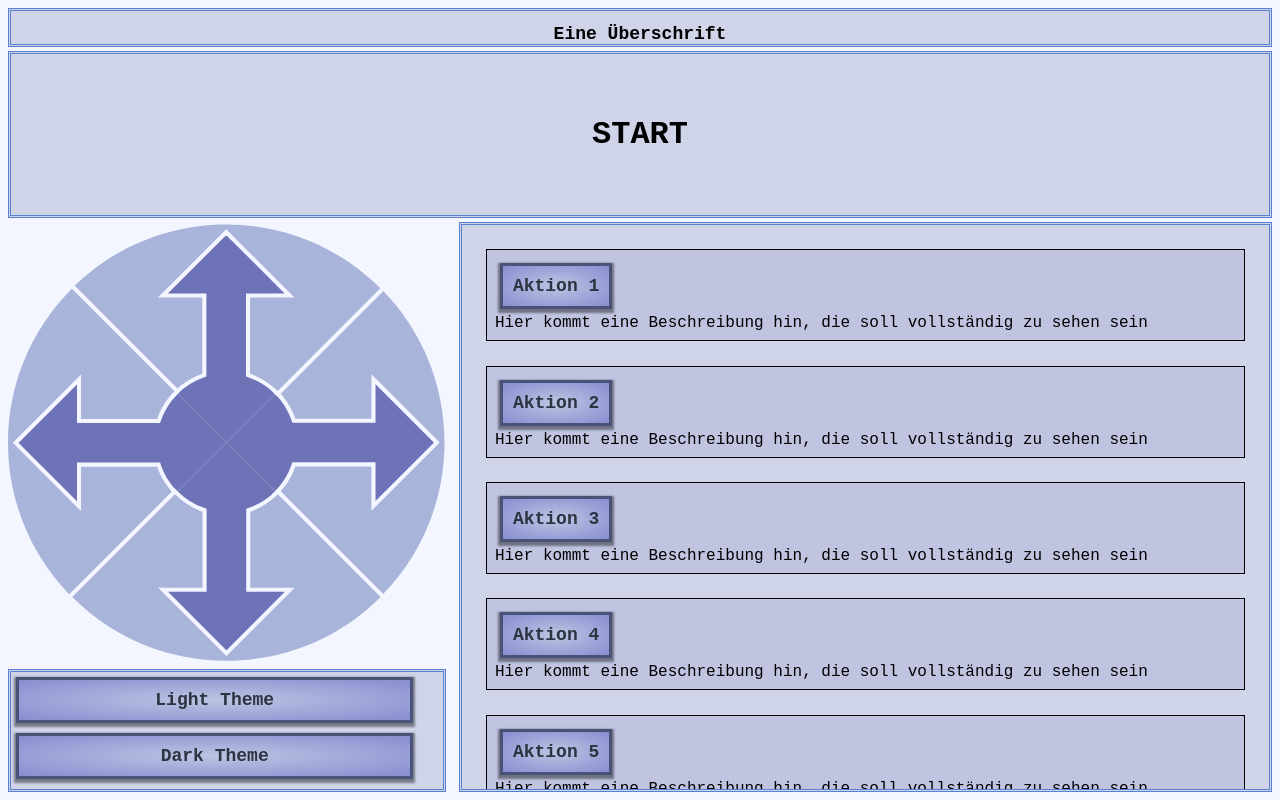
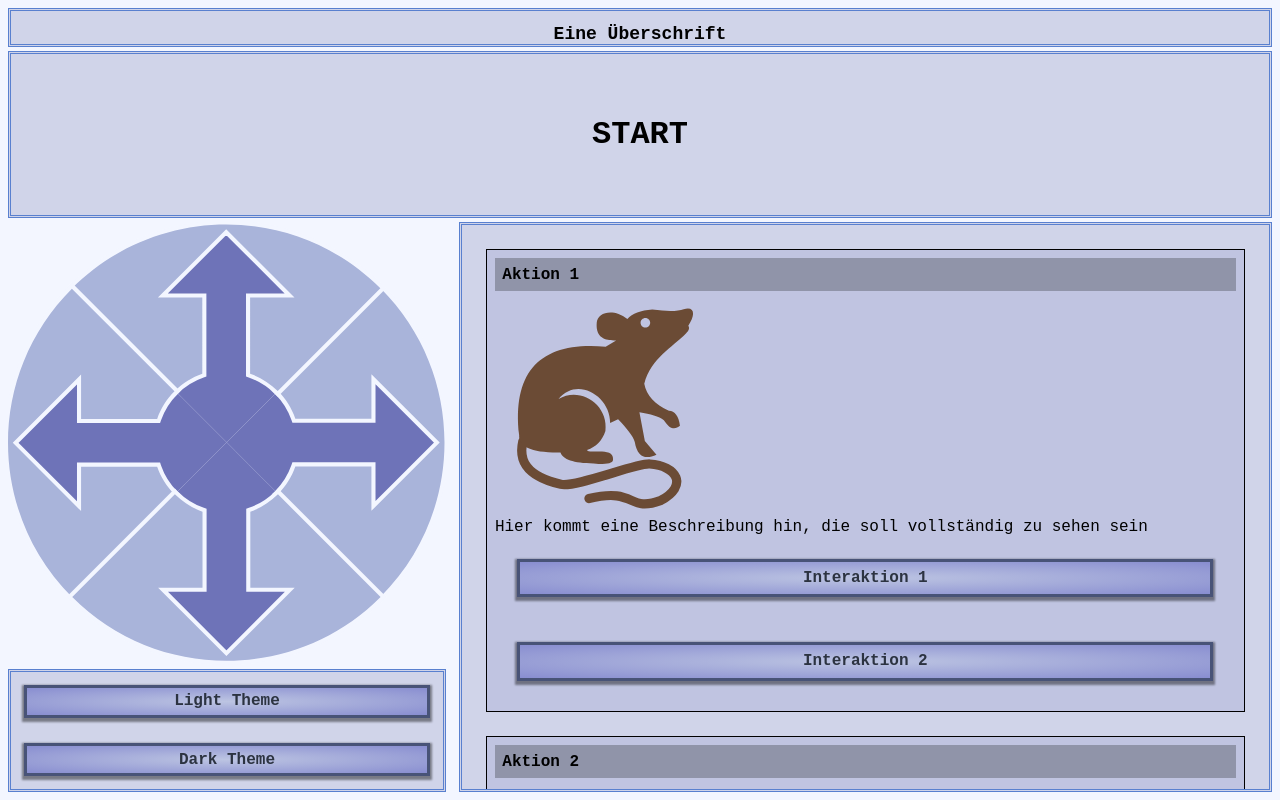
Before and after one commit to Nora404/TryHandy, an Angular app in the folder TryHandy/: page / in a window 1280 px wide. Built offline with nearby package versions, Linux system fonts and the light colour scheme.

Commit message:
aufs Handy

```diff
--- a/TryHandy/package.json
+++ b/TryHandy/package.json
@@ -21,6 +21,9 @@
     "@angular/platform-server": "^17.0.0",
     "@angular/router": "^17.0.0",
     "@angular/ssr": "^17.0.3",
+    "@capacitor/android": "^5.5.1",
+    "@capacitor/cli": "^5.5.1",
+    "@capacitor/core": "^5.5.1",
     "express": "^4.18.2",
     "rxjs": "~7.8.0",
     "tslib": "^2.3.0",
--- a/TryHandy/src/app/layout/layout.component.html
+++ b/TryHandy/src/app/layout/layout.component.html
@@ -51,8 +51,12 @@
     <div class="action">
 
         <div *ngFor="let action of test2" class="test">
-            <button (click)="handleAction(action)">{{action}}</button><br>
-            Hier kommt eine Beschreibung hin, die soll vollständig zu sehen sein
+            <div class="actionHeader"><strong>{{action}}</strong></div>
+            <div class="actionImg"><img src="../../assets/rat.svg" width="30%" height="30%"></div>
+            <div class="actionText">Hier kommt eine Beschreibung hin, die soll vollständig zu sehen sein</div>
+
+            <button (click)="handleAction(action)">Interaktion 1</button><br>
+            <button (click)="handleAction(action)">Interaktion 2</button><br>
         </div>
 
     </div>
--- a/TryHandy/src/app/layout/layout.component.scss
+++ b/TryHandy/src/app/layout/layout.component.scss
@@ -61,7 +61,7 @@
 }
 
 .menu button {
-    width: 92%;
+    width: 94%;
 }
 
 .action {
@@ -69,3 +69,16 @@
     overflow-y: scroll;
     overflow-x: hidden;
 }
+
+.action button {
+    width: 94%;
+}
+
+.actionHeader {
+    background-color: rgba(0, 0, 0, 0.25);
+    padding: 1%;
+}
+
+.actionImg {
+    // display: inline-block;
+}
--- a/TryHandy/src/styles.scss
+++ b/TryHandy/src/styles.scss
@@ -2,13 +2,13 @@
 
 button {
     box-sizing: border-box;
-    margin: 5px;
-    padding: 10px;
+    margin: 3%;
+    padding: 1%;
     border-width: 3px;
     border-style: solid;
     font-family: 'Courier New', Courier, monospace;
-    font-size: large;
-    font-weight: 800;
+    font-size: medium;
+    font-weight: 700;
     box-shadow: 0px 2px 2px 2px #0000006c;
 }
 
```
Also changed, not shown: TryHandy/capacitor.config.ts (added, +12 -0 lines), TryHandy/src/assets/rat.svg (added), 54 other files (tests, documents, lock files or other folders).
